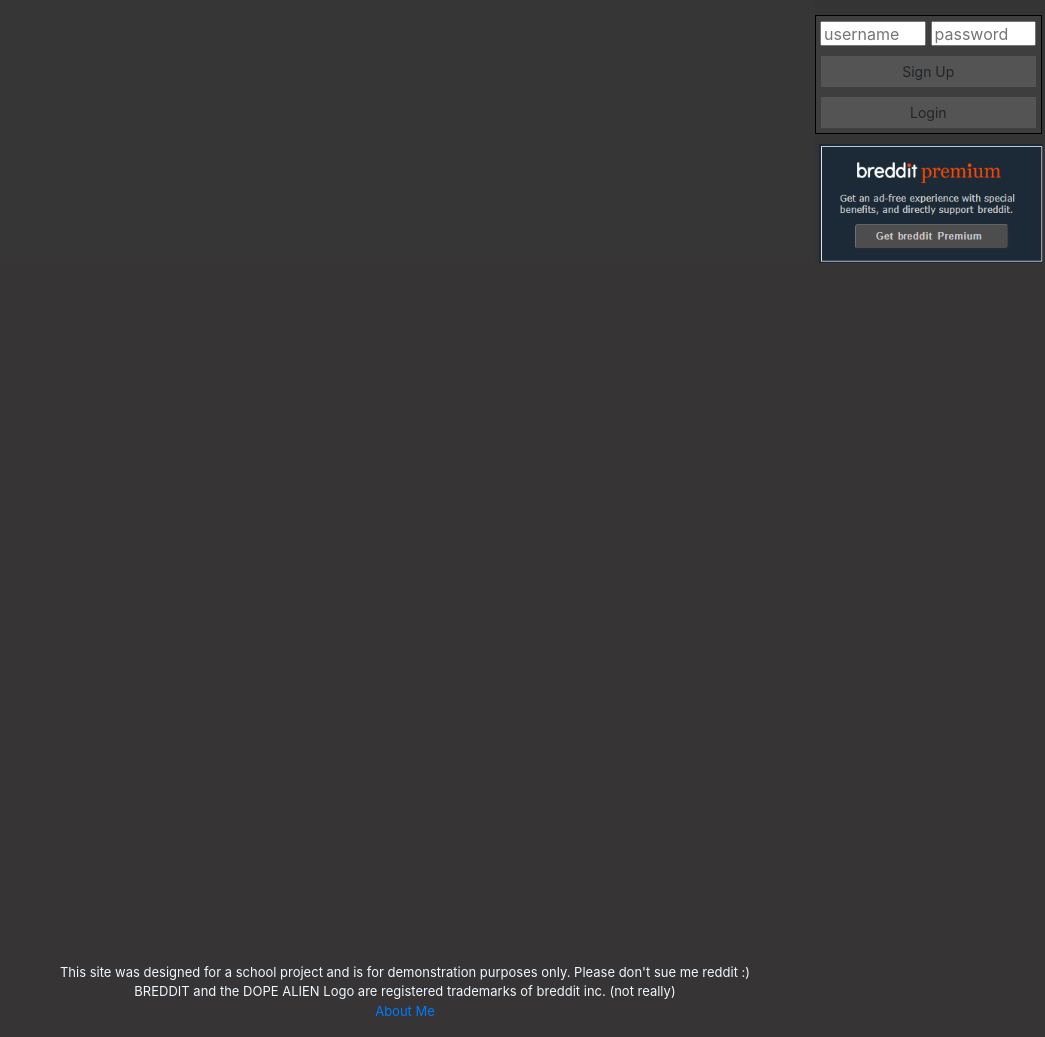
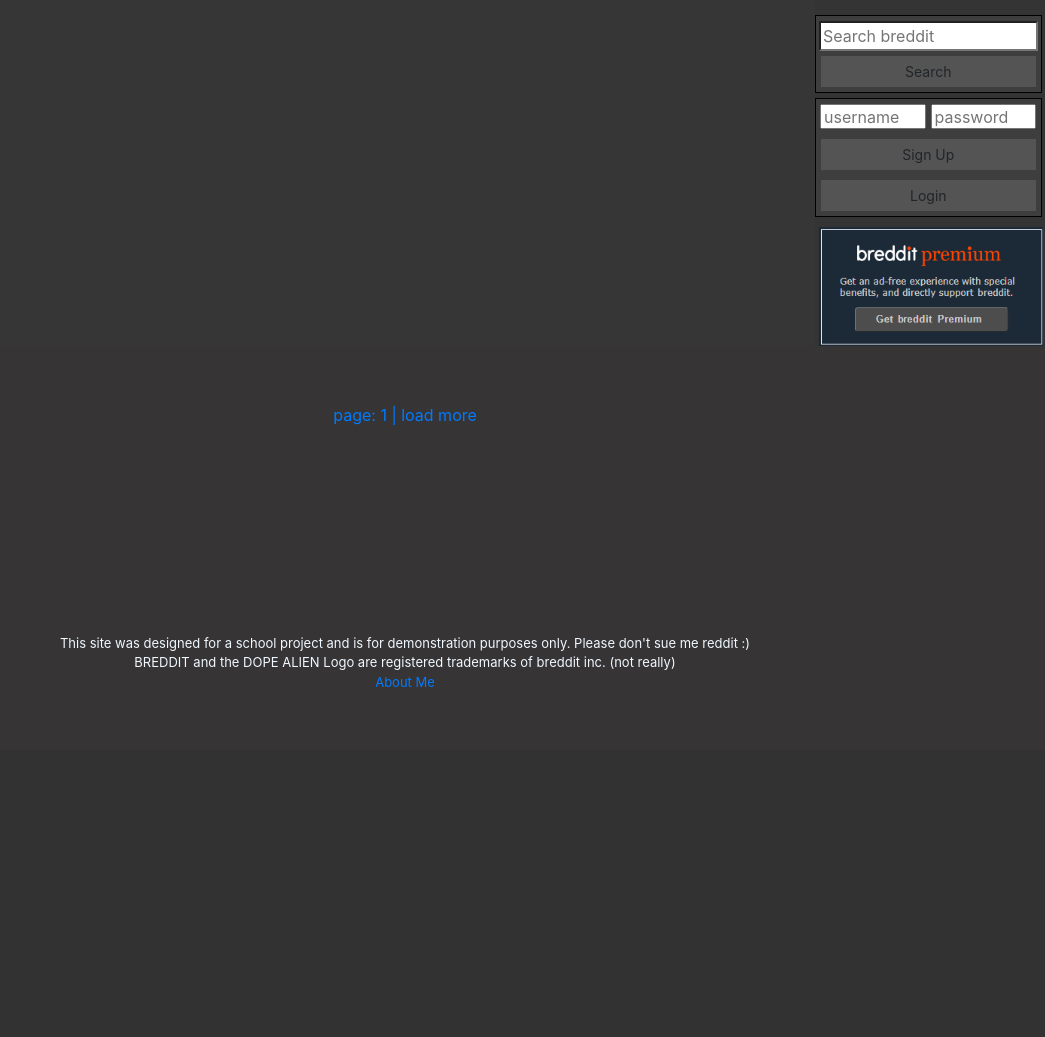
Before and after one commit to elvisknelson/breddit, a PHP site: page / in a window 1280 px wide. Shown: the part 50-1087 px from the top of the page, without its empty margins (235-1280 px from the left). After the commit the page ends 737 px from the top, so only its background shows below. Run offline with PHP 8.4, Linux system fonts and the light colour scheme; data that the repository does not hold is empty.

Commit message:
Adding Search

```diff
--- a/header.php
+++ b/header.php
@@ -147,8 +147,8 @@
         <ul id="menu">
             <li><a href="index.php?sort=new" class="<?= $new ?>">new</a></li>
             <li><a href="index.php?sort=hot" class="<?= $hot ?>">hot</a></li>
-            <li><a href="index.php?sort=best" class="<?= $best ?>">best</a></li>
-            <li><a href="index.php?sort=top" class="<?= $top ?>">top</a></li>
+            <li><a data-toggle="tooltip" title="Not Implemented Yet" class="<?= $best ?>">best</a></li>
+            <li><a data-toggle="tooltip" title="Not Implemented Yet" class="<?= $top ?>">top</a></li>
         </ul>
     </div>
     <?php if($user == null): ?>
@@ -157,7 +157,8 @@
         </div>
     <?php else: ?>
         <div class="loginheader">
-            <p><?= $user ?> | <a href="index.php"><img src="images/bredditsnoo.png" alt="Logo"></a> | <?= $mod ?></p>
+            <p><a data-toggle="tooltip" title="Not Implemented Yet" href="#"><?= $user ?></a> | <a href="index.php"><img src="images/bredditsnoo.png" alt="Logo"></a> |
+            <a data-toggle="tooltip" title="Not Implemented Yet" href="#"><?= $mod ?></a></p>
         </div>
     <?php endif ?>
 </div>
--- a/index.php
+++ b/index.php
@@ -2,6 +2,11 @@
   require 'connect.php';
   require 'utility.php';
   session_start();
+
+  if(!isset($_SESSION['page']))
+  {
+    $_SESSION['page'] = 1;
+  }
 
   if(isset($_GET['sort']))
   {
@@ -27,8 +32,9 @@
     $postsort = 'date';
   }
 
+  $limit = $_SESSION['page'] * 7;
   $query = "SELECT c.id, c.title, c.post, c.votes, c.downvotes, c.userid, c.subbreddit, c.imagename, c.thumbnail, c.posttype, u.username, u.id AS userid
-            FROM content c JOIN users u ON c.userid = u.id order by $postsort desc";
+            FROM content c JOIN users u ON c.userid = u.id order by $postsort desc LIMIT $limit";
 
   $values = $db->prepare($query);
   $values->execute();
@@ -47,27 +53,11 @@
     <title>breddit</title>
   </head>
   <body>
+    <div style="display: none" id="hideAll">&nbsp;</div>
+    <script type="text/javascript">
+      document.getElementById("hideAll").style.display = "block";
+    </script>
     <?php include 'header.php'; ?>
-
-    <div class="modal fade" id="exampleModalCenter" tabindex="-1" role="dialog" aria-hidden="true">
-      <div class="modal-dialog modal-dialog-centered" role="document">
-        <div class="modal-content">
-          <div class="modal-header">
-            <h5 class="modal-title" id="exampleModalLongTitle">Modal title</h5>
-            <button type="button" class="close" data-dismiss="modal" aria-label="Close">
-              <span aria-hidden="true">&times;</span>
-            </button>
-          </div>
-          <div class="modal-body">
-            ...
-          </div>
-          <div class="modal-footer">
-            <button type="button" class="btn btn-secondary" data-dismiss="modal">Close</button>
-            <button type="button" class="btn btn-primary">Save changes</button>
-          </div>
-        </div>
-      </div>
-    </div>
 
     <div id="wrapper">
         <div id="content">
@@ -98,8 +88,15 @@
 
                 <div class="comments">
                   <p>
-                    <a href="commentindex.php?subbreddit=<?= $row['subbreddit'] ?>&id=<?= $row['id'] ?>">comments</a> <a href="">save</a> <a href="">share</a> <a href="">give award</a> <a href="">repost</a>
-                    <a href="">crosspost</a> <?php if($mod == 'Moderator'): ?><a href="process_post.php?delete=1&postid=<?= $row['id'] ?>">delete</a><?php endif ?>
+                    <a href="commentindex.php?subbreddit=<?= $row['subbreddit'] ?>&id=<?= $row['id'] ?>">comments</a>
+                    <a href="" data-toggle="tooltip" title="Not Implemented Yet">save</a>
+                    <a href="" data-toggle="tooltip" title="Not Implemented Yet">share</a>
+                    <a href="" data-toggle="tooltip" title="Not Implemented Yet">give award</a>
+                    <a href="" data-toggle="tooltip" title="Not Implemented Yet">repost</a>
+                    <a href="" data-toggle="tooltip" title="Not Implemented Yet">crosspost</a>
+                    <?php if($mod == 'Moderator'): ?>
+                      <a href="process_post.php?delete=1&postid=<?= $row['id'] ?>">delete</a>
+                    <?php endif ?>
                   </p>
                 </div>
 
@@ -131,8 +128,17 @@
         </div>
         <?php include 'sidebar.php'; ?>
     </div>
+    <div class="loadmore">
+    <form action="process_post.php" method="post">
+      <input type="hidden" name="action" value="submit" />
+      <button class="btn btn-link" type="submit" name="command" value="LoadMore">page: <?= $_SESSION['page'] ?> | load more</button>
+    </form>
+    </div>
     <?php include 'footer.php'; ?>
 
+    <script type="text/javascript">
+      document.getElementById("hideAll").style.display = "none";
+    </script>
     <script src="https://cdnjs.cloudflare.com/ajax/libs/popper.js/1.14.7/umd/popper.min.js" integrity="sha384-UO2eT0CpHqdSJQ6hJty5KVphtPhzWj9WO1clHTMGa3JDZwrnQq4sF86dIHNDz0W1" crossorigin="anonymous"></script>
     <script src="https://stackpath.bootstrapcdn.com/bootstrap/4.3.1/js/bootstrap.min.js" integrity="sha384-JjSmVgyd0p3pXB1rRibZUAYoIIy6OrQ6VrjIEaFf/nJGzIxFDsf4x0xIM+B07jRM" crossorigin="anonymous"></script>
   </body>
--- a/process_post.php
+++ b/process_post.php
@@ -117,6 +117,12 @@
             }
 
             header('Location: post.php?id='.$postid.'');
+        }
+
+        if($_POST['command'] == 'LoadMore')
+        {
+            $_SESSION['page'] = $_SESSION['page'] + 1;
+            header('Location: index.php');
         }
 
         if($_POST['command'] == 'Login')
--- a/sidebar.php
+++ b/sidebar.php
@@ -1,4 +1,11 @@
 <div id="sidebar">
+    <form action="process_post.php" method="post" class="searchform">
+    <fieldset class="search">
+        <input type="hidden" name="action" value="submit" />
+        <input type="search" q="googlesearch" placeholder="Search breddit">
+        <button class="btn btn-default btn-sm btn-square loginbtn" id="logoutbtn" type="submit" name="command" value="Search">Search</button>
+    </fieldset>
+    </form>
     <form action="process_post.php" method="post" class="loginform">
         <input type="hidden" name="action" value="submit" />
         <fieldset class="login">
@@ -27,5 +34,5 @@
         <div class="submitlink"><a href="create.php?link=1"><p>Submit a new link</p></a></div>
         <div class="submitlink"><a href="create.php?text=1"><p>Submit a new text post</p></a></div>
     <?php endif ?>
-    <a href="https://www.reddit.com/premium"><img src="images/bredditad.png" alt="Img"></a>
+    <a href=""><img src="images/bredditad.png" alt="Img"></a>
 </div>
--- a/style.css
+++ b/style.css
@@ -1,6 +1,3 @@
-/* *{
-    border: black 1px solid;
-} */
 .body{
     background-color: rgba(39, 39, 39, 0.93);
 }
@@ -12,6 +9,27 @@
     margin-top: 15px;
     background-color: rgba(39, 39, 39, 0.93);
     min-height: 65px;
+}
+
+#hideAll
+ {
+    display: block;
+    position: fixed;
+    top: 0;
+    left: 0;
+    z-index: 100;
+    width: 100vw;
+    height: 100vh;
+    background-color: white;
+    background-image: url("images/loading.gif");
+    background-repeat: no-repeat;
+    background-position: center;
+ }
+
+.loadmore{
+    text-align: center;
+    padding-top: 50px;
+    background-color: rgb(54, 52, 52);
 }
 
 .comment{
@@ -27,6 +45,11 @@
 .loginform{
     text-align: center;
     margin-bottom: 8px;
+}
+
+.searchform{
+    text-align: center;
+    margin-bottom: 2px;
 }
 
 .submitted {
@@ -68,6 +91,17 @@ fieldset.login{
 
 fieldset.login *{
     width: -moz-available;
+}
+
+fieldset.search{
+    margin: 15px 3px -10px 0;
+    padding-top: 5px;
+    background-color: #3e3e3e;
+    border: black 1px solid;
+}
+
+fieldset.search input{
+    width: 97%;
 }
 
 fieldset.createpost{
@@ -364,7 +398,7 @@ fieldset.createuser{
     background-color: #363434;
     display: flex;
     font-size: small;
-    padding-top: 700px;
+    padding-top: 200px;
     flex-direction: column;
     align-items: center;
     color: aliceblue;
--- a/votes.php
+++ b/votes.php
@@ -9,7 +9,7 @@
         <a href="javascript:" class="fa fa-caret-down" id="dv<?= $row['id'] ?>" style="font-size:25px" onClick="UpdateRecord(<?= $row['id'] ?>, 2);"></a>
     <?php else: ?>
         <a class="fa fa-caret-up" id="uv<?= $row['id'] ?>" style="font-size:25px"></a>
-        <p class="numvotes" id="<?= $row['id'] ?>"><?= thousandsFormat($row['votes']) ?></p>
+        <p id="<?= $row['id'] ?>" class="numvotes"><?= thousandsFormat($row['votes']) ?></p>
         <a class="fa fa-caret-down" id="dv<?= $row['id'] ?>" style="font-size:25px"></a>
     <?php endif ?>
 </div>
--- a/votescript.js
+++ b/votescript.js
@@ -23,6 +23,9 @@ function UpdateRecord(id, voteType)
        a = document.getElementById('dv'+id);
        a.href = "javascript:";
        document.getElementById('uv'+id).removeAttribute('href');
+       document.getElementById('dv'+id).style.color = "rgb(0, 123, 255)";
+       document.getElementById('uv'+id).style.color = "orange";
+       document.getElementById('dv'+id).removeAttribute('href');
        document.getElementById(id).innerHTML = num;
       }
     });
@@ -49,6 +52,9 @@ function UpdateRecord(id, voteType)
 
        a = document.getElementById('uv'+id);
        a.href = "javascript:";
+       document.getElementById('uv'+id).removeAttribute('href');
+       document.getElementById('uv'+id).style.color = "rgb(0, 123, 255)";
+       document.getElementById('dv'+id).style.color = "orange";
        document.getElementById('dv'+id).removeAttribute('href');
        document.getElementById(id).innerHTML = num;
       }
```
Also changed, not shown: subindex.php (+7 -3 lines), userindex.php (+7 -3 lines), images/loading.gif (added).
